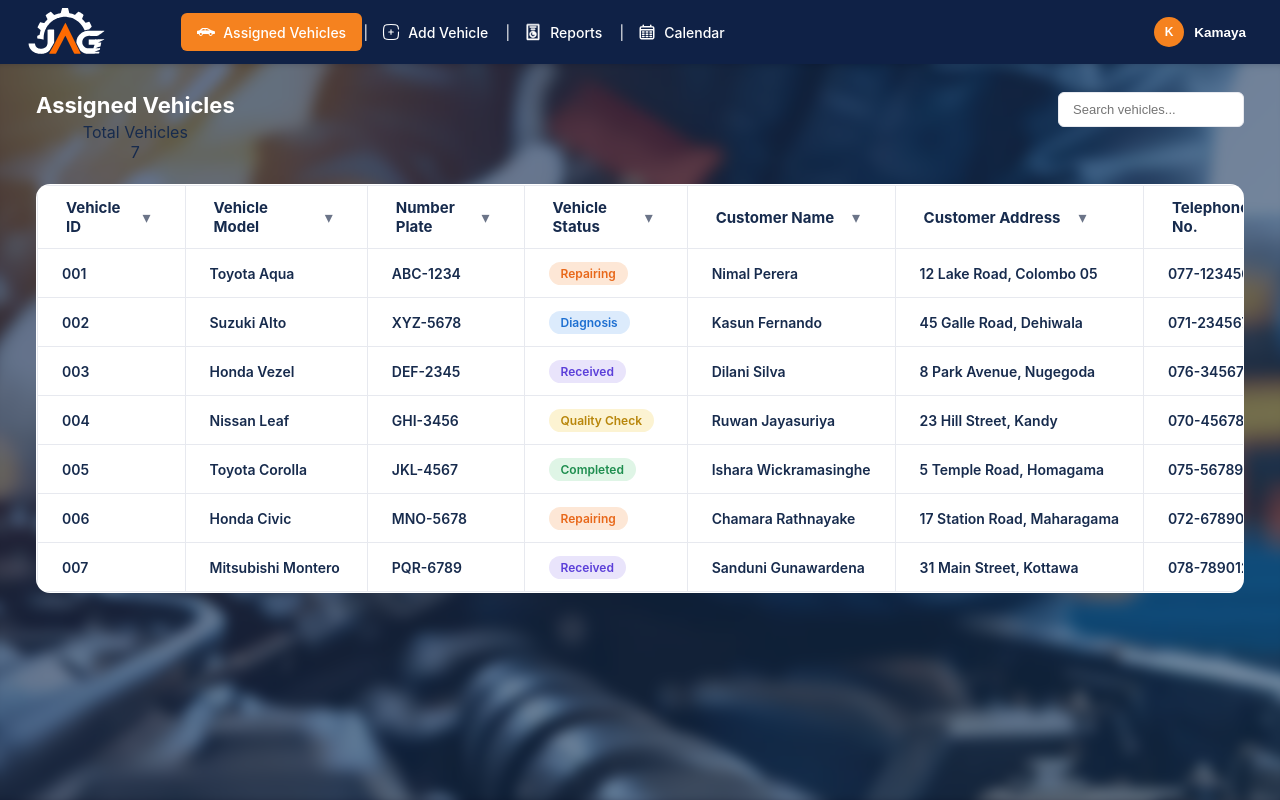
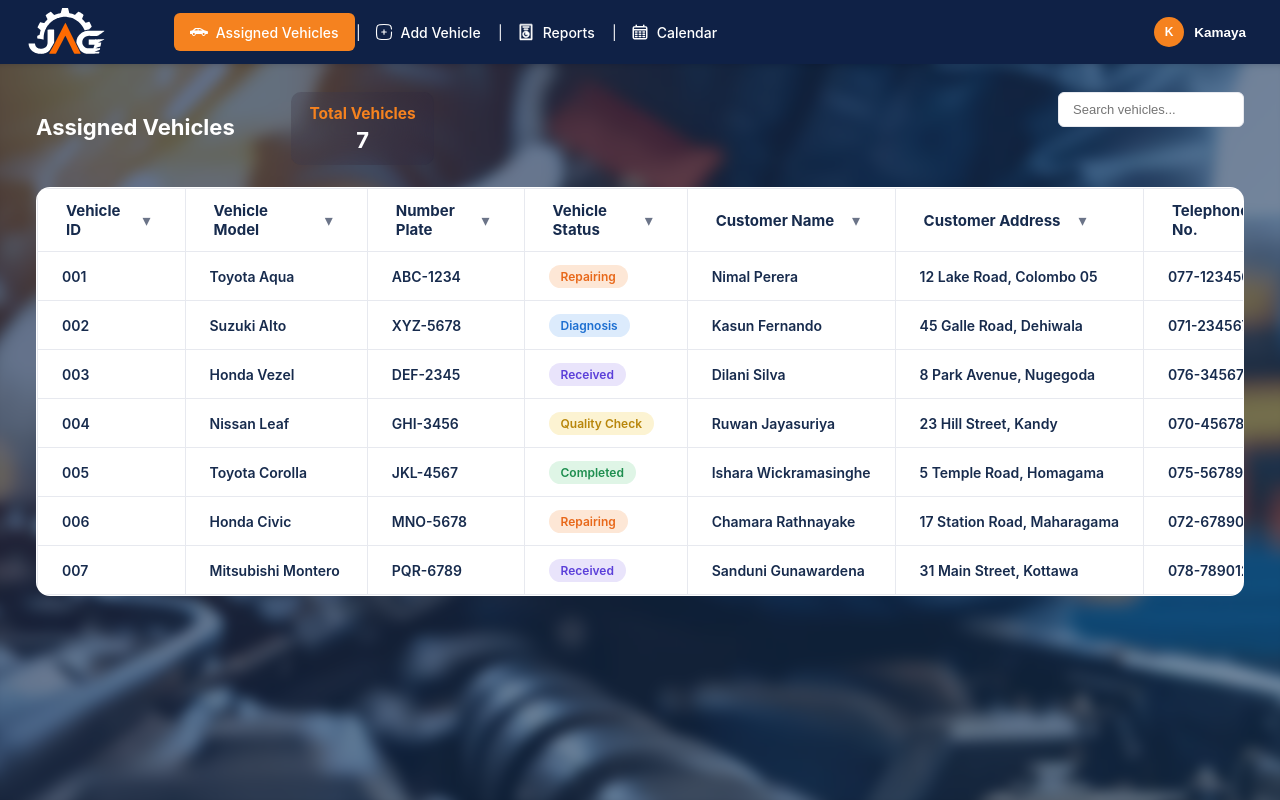
Before and after one commit to Kamaya7648/JAG, a React (Vite) app in the folder trello-clone/: page / in a window 1280 px wide. Built offline with nearby package versions, Linux system fonts and the light colour scheme.

Commit message:
Refactor CSS for layout and add new components
Adjusted padding and height for layout consistency. Added new styles for top bar and stat cards.

```diff
--- a/trello-clone/src/App.css
+++ b/trello-clone/src/App.css
@@ -45,7 +45,7 @@ body {
   gap: 8px;
   font-size: 17px;
   font-weight: 700;
-  padding: 0 1.7cm 0 0;
+  padding: 0 1.5cm 0 0;
 }
 
 
@@ -136,7 +136,7 @@ body {
   flex: 1;
   padding: 28px 36px;
   min-width: 0;
-  min-height: calc(100vh - 64px);
+  min-height: calc(100vh - 60px);
 }
 .main-panel::before {
   content: '';
@@ -524,7 +524,7 @@ html, body { height: 100vh; overflow: hidden; }
   background: #1a1f36;
   border-radius: 12px;
   padding: 10px 10px 24px;
-  height: 16.6cm;
+  height: 16.24cm;
   min-width: 220px;
   max-width: 480px;
   overflow-y: auto;
@@ -834,3 +834,32 @@ html, body { height: 100vh; overflow: hidden; }
   cursor: pointer;
 }
 .btn-ghost-outline:hover { background: rgba(23, 43, 77, 0.06); }
+
+.topbar-dash-heading {
+  display: flex;
+  align-items: center;
+  gap: 1.5cm;
+}
+
+.stat-card {
+  background: rgba(33, 24, 71, 0.088);
+  backdrop-filter: blur(30px);
+  border-radius: 10px;
+  padding: 12px 18px;
+  display: flex;
+  flex-direction: column;
+  gap: 4px;
+  min-width: 120px;
+}
+
+.stat-label {
+  font-size: 15.5px;
+  font-weight: 700;
+  color: var(--orange);
+}
+
+.stat-count {
+  font-size: 22px;
+  font-weight: 700;
+  color: #ffffff;
+}
```
